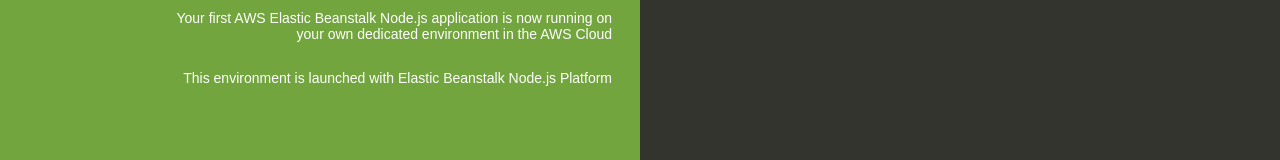
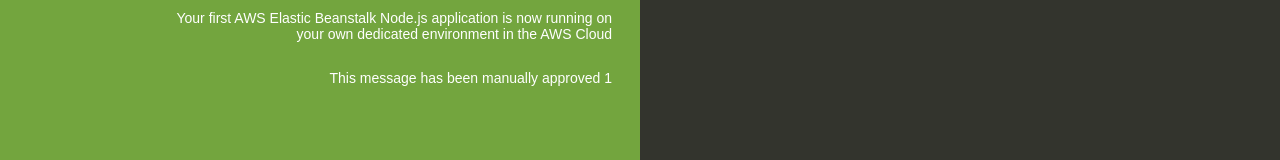
Before and after one commit to cvr8924/test-node-app, a website: page index.html in a window 1280 px wide. Shown: the part 365-525 px from the top of the page. Drawn offline with Linux system fonts and the light colour scheme.

Commit message:
Update index.html

```diff
--- a/index.html
+++ b/index.html
@@ -76,7 +76,7 @@
     <div class="textColumn">
       <h1>Congratulations cvr8924</h1>
       <p>Your first AWS Elastic Beanstalk Node.js application is now running on your own dedicated environment in the AWS Cloud</p>
-      <p>This environment is launched with Elastic Beanstalk Node.js Platform</p>
+      <p>This message has been manually approved 1</p>
     </div>
     <div class="linksColumn">
       <h2>What's Next?</h2>
```
